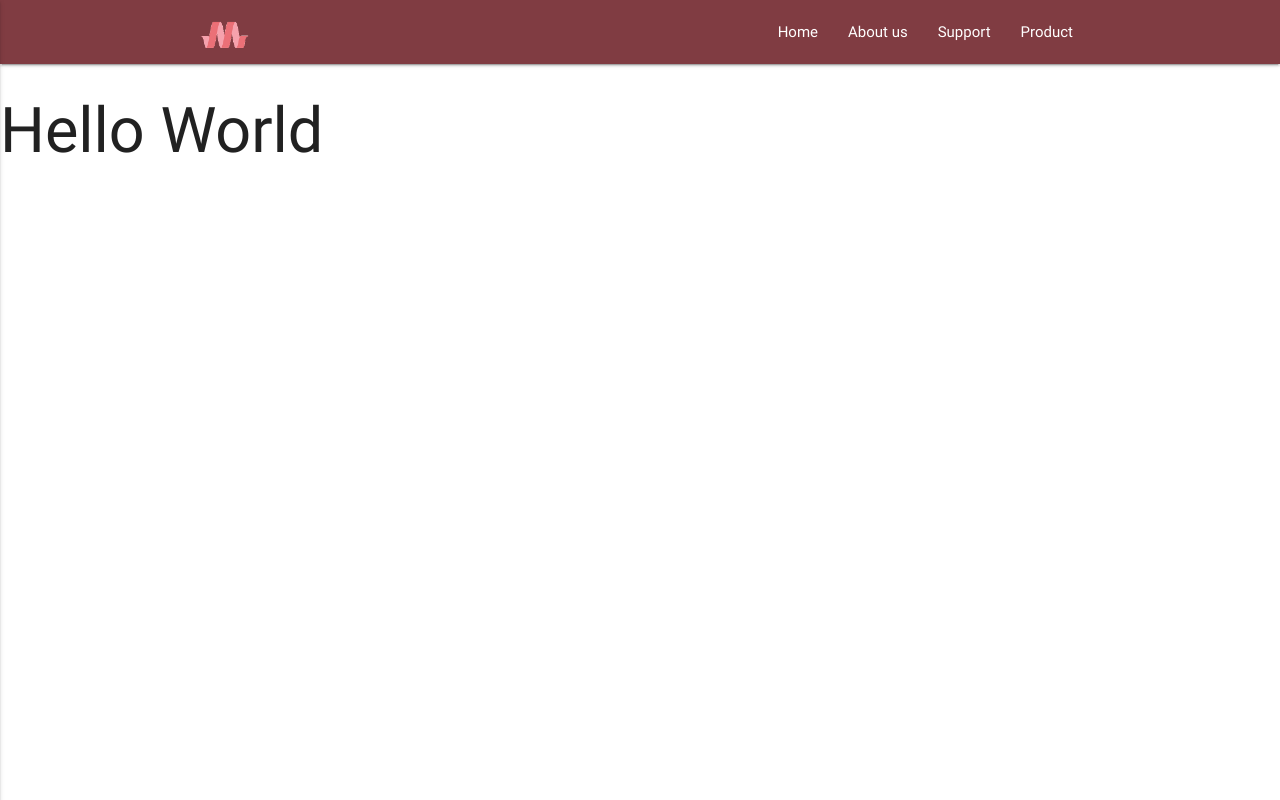
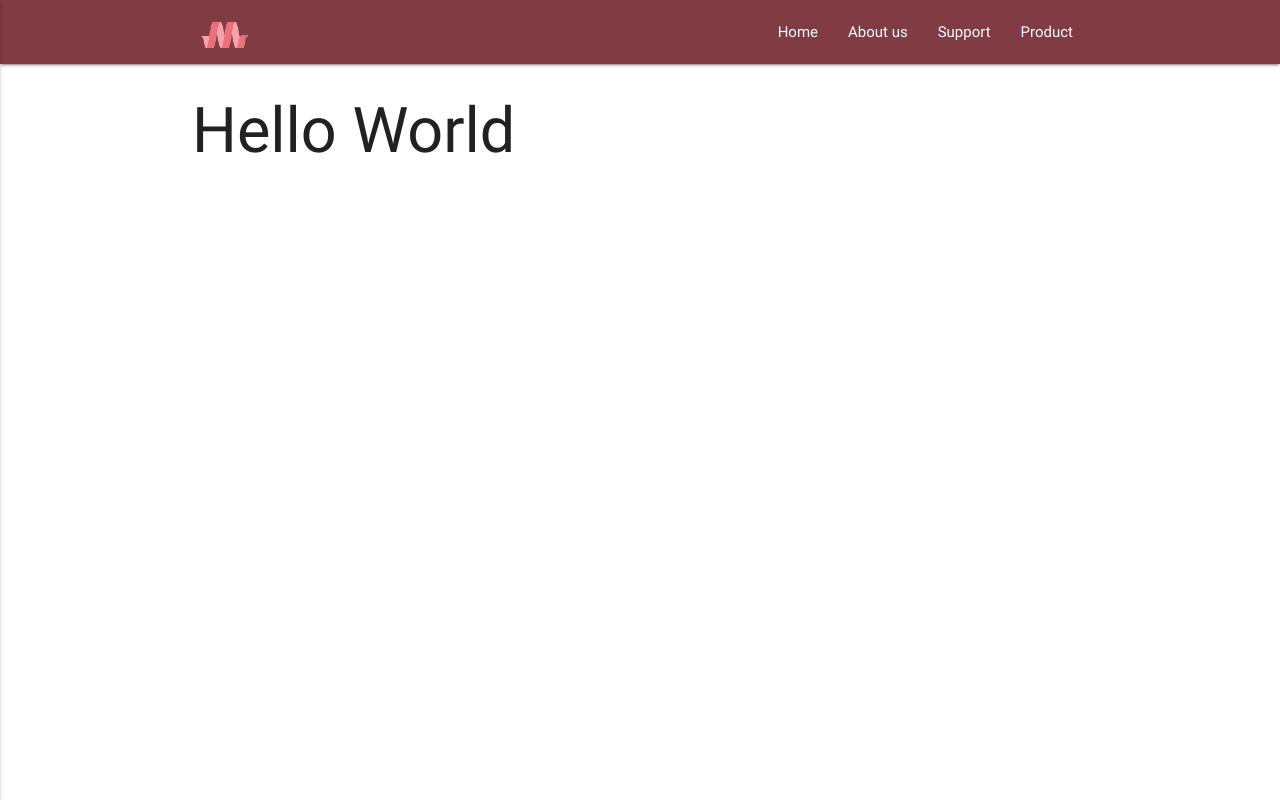
Before and after one commit to staskopernik/materialize, a plain HTML site: page index.html in a window 1280 px wide. Drawn offline with nearby package versions, Linux system fonts and the light colour scheme.

Commit message:
update code

```diff
--- a/index.html
+++ b/index.html
@@ -38,8 +38,10 @@
         </div>
       </div>
     </nav>
+
   </div>
-  <h1>Hello World</h1>
+  <div class="container"><h1>Hello World</h1></div>
+
   <!--Import jQuery before materialize.js-->
   <script type="text/javascript" src="https://code.jquery.com/jquery-3.2.1.min.js"></script>
   <script type="text/javascript" src="js/materialize.min.js"></script>
```
